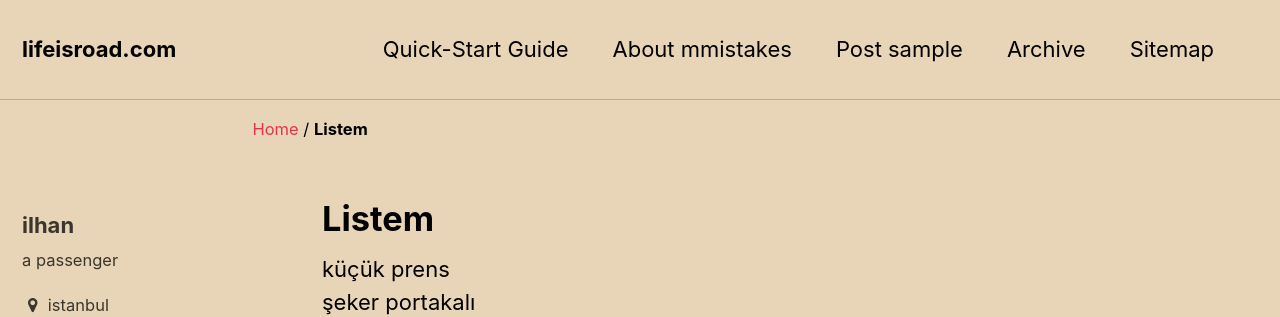
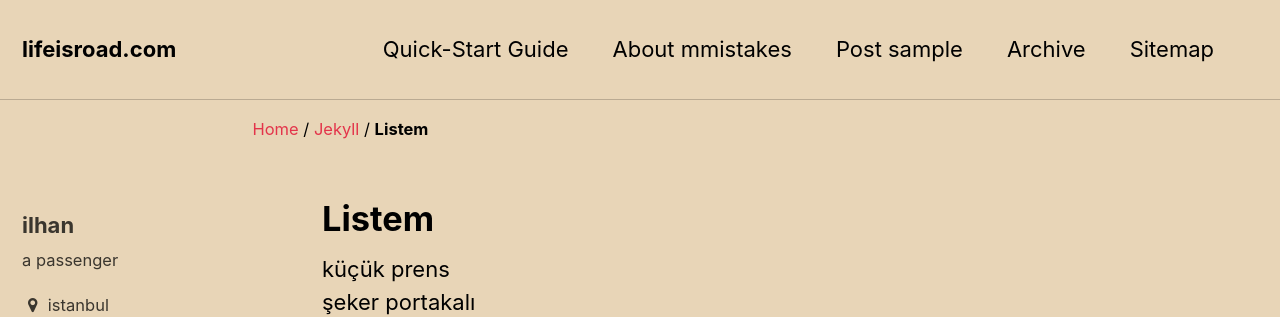
Before and after one commit to ilhangoren/ilhangoren.github.io, a Jekyll site: the page built from _posts/2018-7-7-Listem.md, in a window 1280 px wide and 900 px high. Shown: the top 317 px of the window. Built offline with Jekyll 4.4.1, drawn with Linux system fonts in a browser that asks for light colours; some of the changed text lies outside the part shown.

```diff
--- a/_posts/2018-7-7-Listem.md
+++ b/_posts/2018-7-7-Listem.md
@@ -1,3 +1,10 @@
+---
+search: true
+categories:
+  - Jekyll
+layout: single
+---
+
 küçük prens<br>
 şeker portakalı<br>
 olasılıksız<br>
```
